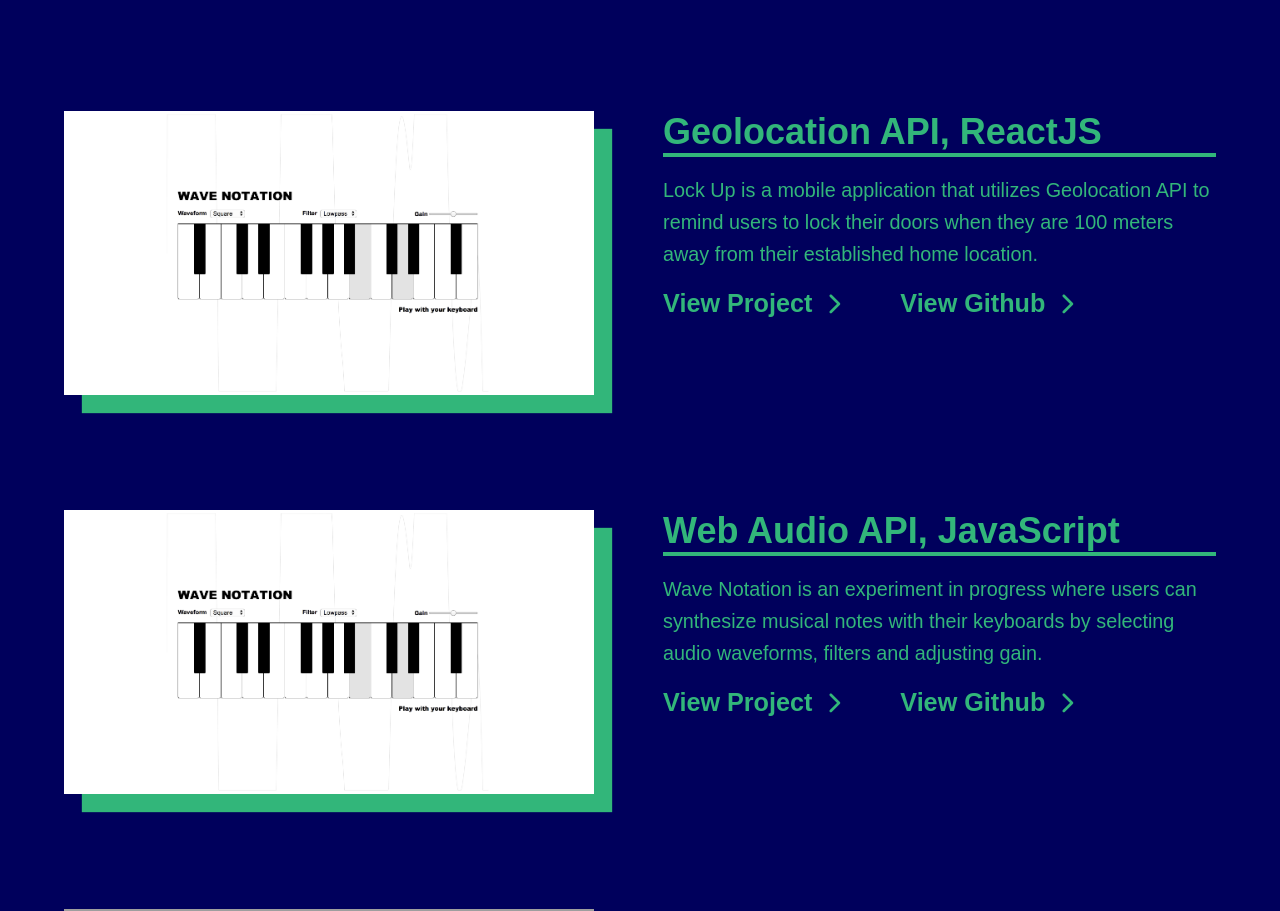
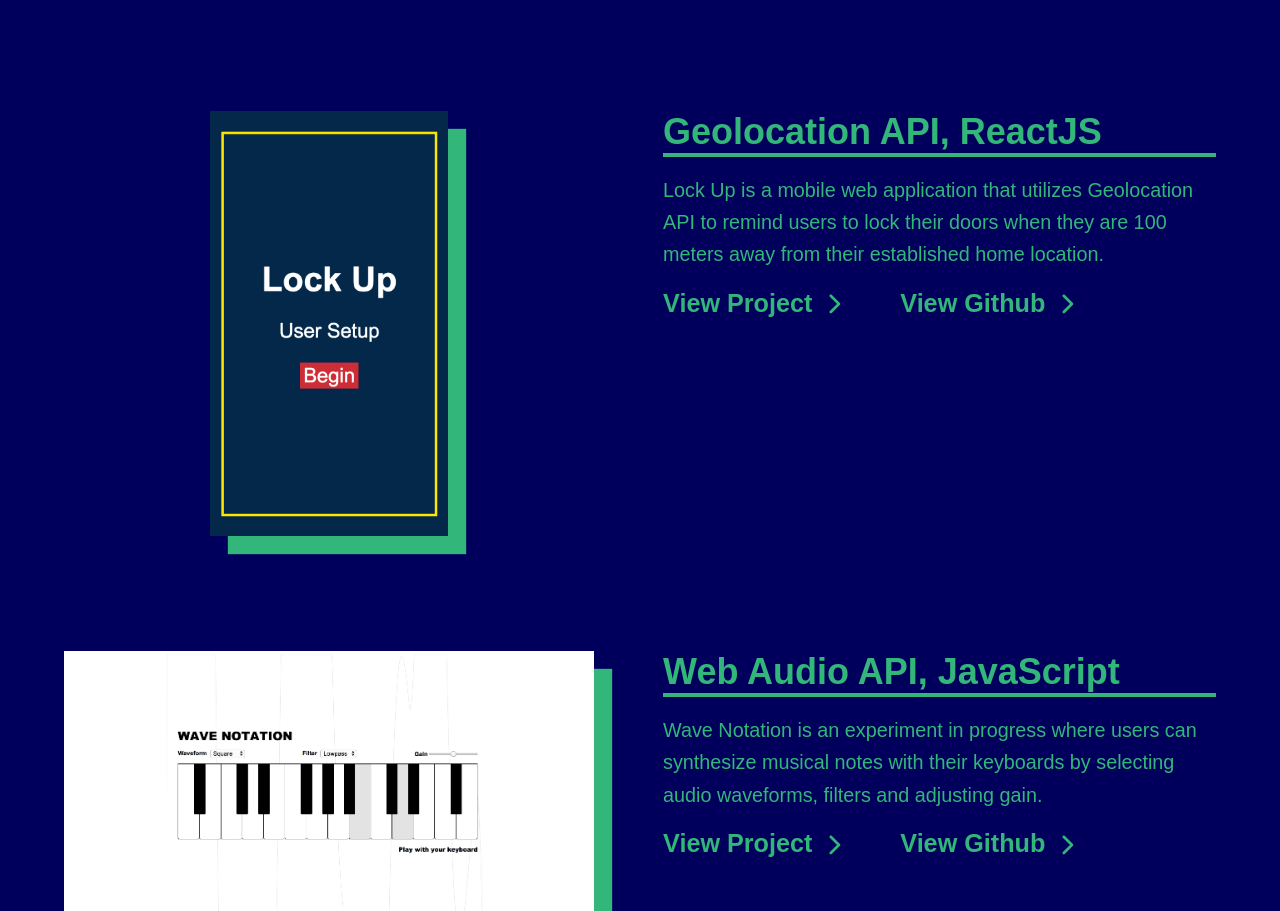
Before and after one commit to phamandrew/portfolio-three, a website: page index.html in a window 1280 px wide. Shown: the part 2834-3745 px from the top of the page. Drawn offline with nearby package versions, Linux system fonts and the light colour scheme; grey boxes are pictures that could not be loaded.

Commit message:
added lock up to project portfolio

```diff
--- a/dev/styles/partials/_work.scss
+++ b/dev/styles/partials/_work.scss
@@ -23,6 +23,15 @@
 			left: -1.2rem;
 			margin: 0;
 			font-size: 6rem;
+		}
+	}
+
+	#lock-up {
+		.project-left {
+			img {
+				width: 45%;
+				margin: 0 auto;
+			}
 		}
 	}
 
--- a/index.html
+++ b/index.html
@@ -121,20 +121,20 @@
 		<div class="container">
 			<div class="projects" id="lock-up">
 				<div class="project-left">
-					<a href="http://phamandrew.github.io/lock-up-react/"><img src="/public/assets/wn.png" alt="Screenshot of Wave Notation synthesizer application."></a>
+					<a href="http://phamandrew.github.io/lock-up-react/"><img src="/public/assets/lock-up.png" alt="Screenshot of Lock Up mobile application."></a>
 				</div>
 				<div class="project-right">
 					<a href="http://phamandrew.github.io/lock-up-react/">
 						<h3>Geolocation API, ReactJS</h3>
 					</a>
-					<p>Lock Up is a mobile application that utilizes Geolocation API to remind users to lock their doors when they are 100 meters away from their established home location.</p>
+					<p>Lock Up is a mobile web application that utilizes Geolocation API to remind users to lock their doors when they are 100 meters away from their established home location.</p>
 					<div class="view-projects">
 
-						<a class="view" href="http://andrewpham.io/wave-notation/">
+						<a class="view" href="http://phamandrew.github.io/lock-up-react">
 							<h4>View Project</h4>
 							<i class="fa fa-chevron-right" aria-hidden="true"></i>
 						</a>
-						<a class="view" href="https://github.com/phamandrew/wave-notation">
+						<a class="view" href="https://github.com/phamandrew/lock-up-react">
 							<h4>View Github</h4>
 							<i class="fa fa-chevron-right" aria-hidden="true"></i>
 						</a>
--- a/public/styles/style.css
+++ b/public/styles/style.css
@@ -428,6 +428,9 @@ body {
       left: -1.2rem;
       margin: 0;
       font-size: 6rem; }
+  .work #lock-up .project-left img {
+    width: 45%;
+    margin: 0 auto; }
   .work .container {
     width: 90%;
     margin: 2.8rem auto 4.2rem auto;
```
Also changed, not shown: public/assets/lock-up.png (added), 1 other file.
